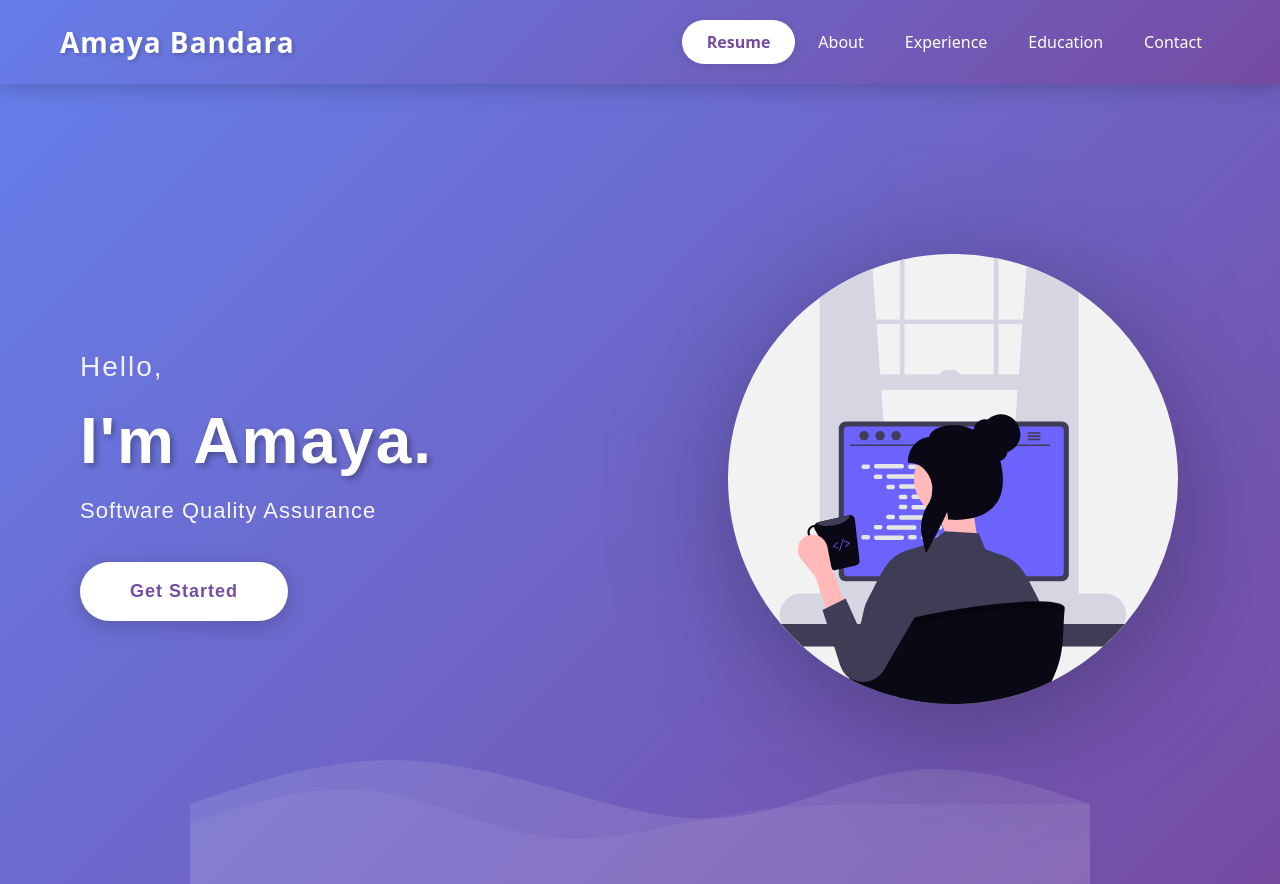
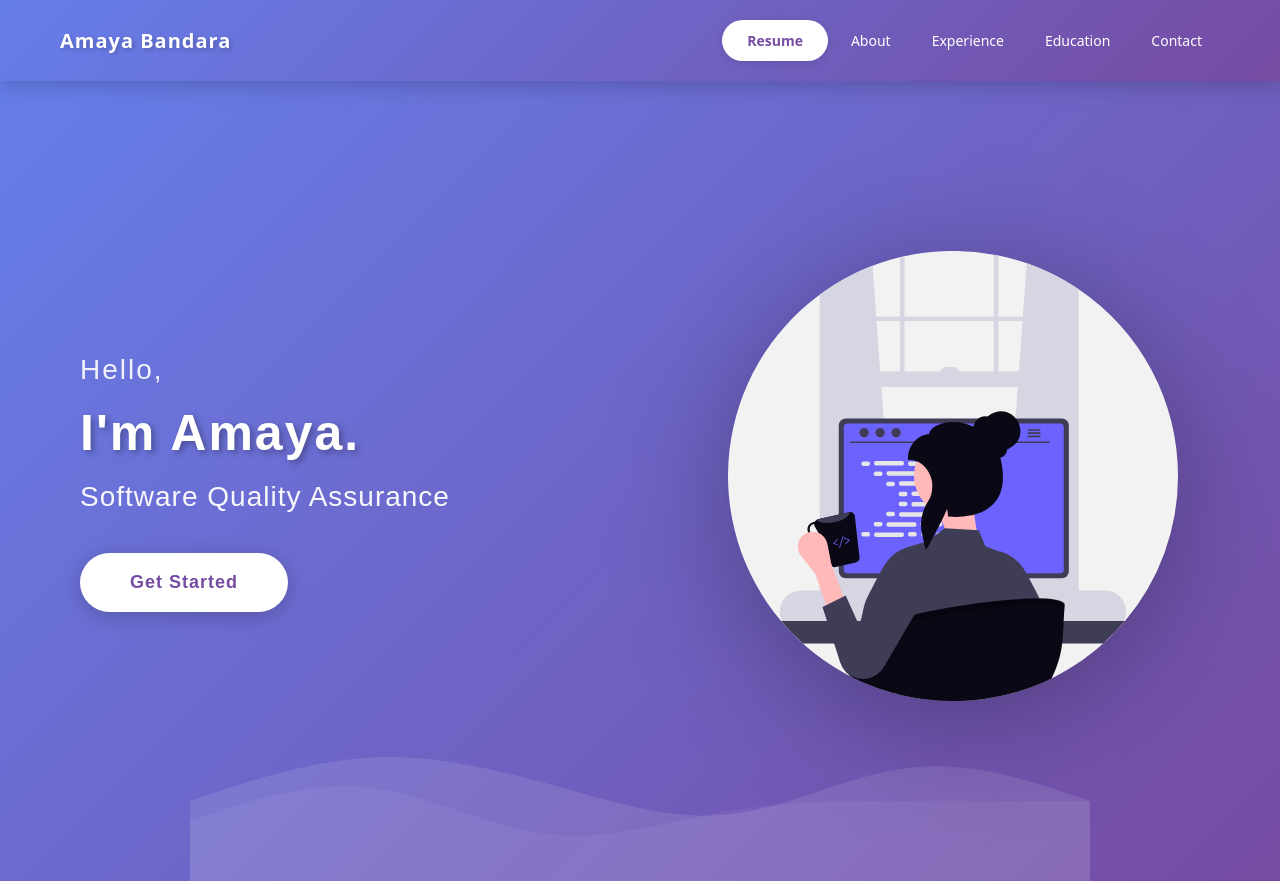
Before and after one commit to amaya064/Portfolio, a React app: page / in a window 1280 px wide. Built offline with nearby package versions, Linux system fonts and the light colour scheme; the HTML template or start-up script is replaced by a standard one.

Commit message:
add some changes

```diff
--- a/src/Components/Header.jsx
+++ b/src/Components/Header.jsx
@@ -28,7 +28,7 @@ function Header() {
         <Link to="/" style={{
           textDecoration: 'none',
           color: '#ffffff',
-          fontSize: '28px',
+          fontSize: '20px',
           fontWeight: '700',
           letterSpacing: '1px',
           textShadow: '2px 2px 4px rgba(0,0,0,0.2)'
@@ -48,7 +48,7 @@ function Header() {
             cursor: 'pointer',
             color: '#764ba2',
             textDecoration: 'none',
-            fontSize: '16px',
+            fontSize: '14px',
             fontWeight: '600',
             borderRadius: '25px',
             backgroundColor: '#ffffff',
@@ -70,7 +70,7 @@ function Header() {
           padding: '10px 18px',
           textDecoration: 'none',
           color: '#ffffff',
-          fontSize: '16px',
+          fontSize: '14px',
           fontWeight: '500',
           borderRadius: '5px',
           transition: 'all 0.3s ease'
@@ -90,7 +90,7 @@ function Header() {
           padding: '10px 18px',
           textDecoration: 'none',
           color: '#ffffff',
-          fontSize: '16px',
+          fontSize: '14px',
           fontWeight: '500',
           borderRadius: '5px',
           transition: 'all 0.3s ease'
@@ -110,7 +110,7 @@ function Header() {
           padding: '10px 18px',
           textDecoration: 'none',
           color: '#ffffff',
-          fontSize: '16px',
+          fontSize: '14px',
           fontWeight: '500',
           borderRadius: '5px',
           transition: 'all 0.3s ease'
@@ -130,7 +130,7 @@ function Header() {
           padding: '10px 18px',
           textDecoration: 'none',
           color: '#ffffff',
-          fontSize: '16px',
+          fontSize: '14px',
           fontWeight: '500',
           borderRadius: '5px',
           transition: 'all 0.3s ease'
--- a/src/Pages/Home.jsx
+++ b/src/Pages/Home.jsx
@@ -68,7 +68,7 @@ function Home() {
           </h2>
 
           <h1 style={{
-            fontSize: '64px',
+            fontSize: '50px',
             fontWeight: '700',
             margin: '5px 0',
             textShadow: '3px 3px 6px rgba(0,0,0,0.3)',
@@ -78,7 +78,7 @@ function Home() {
           </h1>
 
           <p style={{
-            fontSize: '22px',
+            fontSize: '28px',
             fontWeight: '400',
             marginTop: '5px',
             marginBottom: '35px',
```
